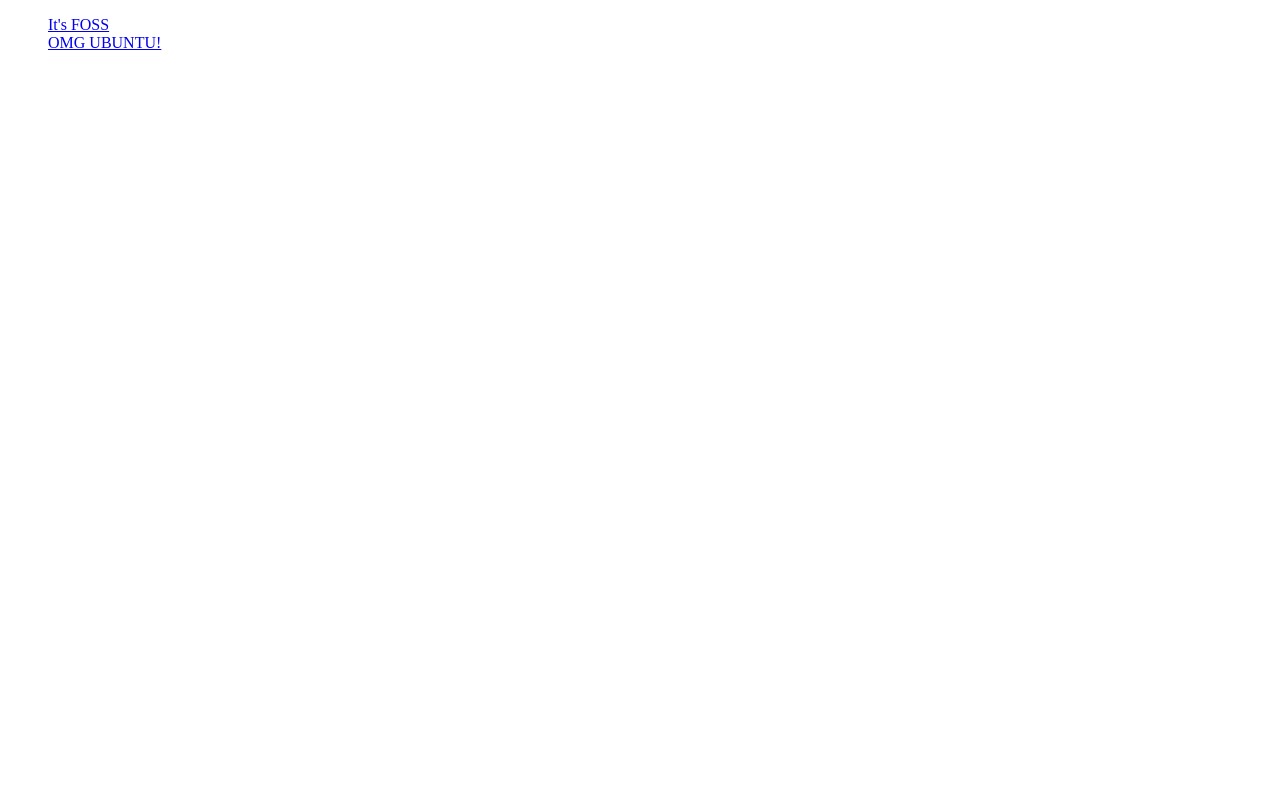
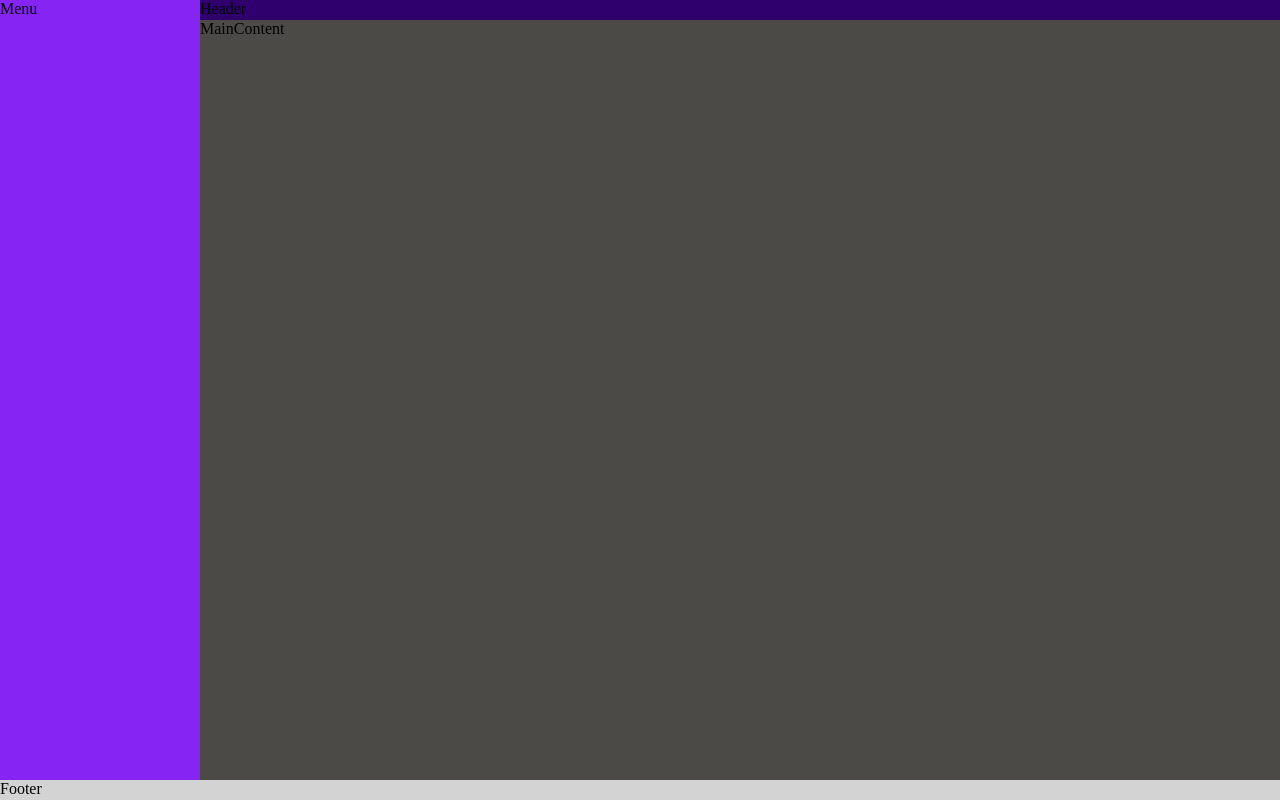
Before and after one commit to gigalomaniacx/GetAcademy, a plain HTML site: page Week_1/day_3/Index.html in a window 1280 px wide. Drawn offline with Linux system fonts and the light colour scheme.

Commit message:
started on the css grid exercise, but figured out that I should read a little more about css.

```diff
--- a/Week_1/day_3/Index.html
+++ b/Week_1/day_3/Index.html
@@ -1,5 +1,66 @@
 <!DOCTYPE html>
-<html>
+
+<html lang="en" xmlns="http://www.w3.org/1999/xhtml">
+<head>
+    <meta charset="utf-8" />
+    <title></title>
+    <style>
+        body {
+            padding: 0;
+            margin: 0;
+        }
+
+        div.page {
+            height: 100vh;
+            display: grid;
+            grid-template-columns: 200px 1fr;
+            grid-template-rows: 20px 10fr 20px;
+            grid-template-areas: 'menu header'
+                                 'menu mainContent'
+                                 'footer footer';
+        }
+
+        div.header {
+            background-color: rgb(47, 0, 109);
+            grid-area: header;
+        }
+
+        div.menu {
+            background-color: rgb(133, 36, 243);
+            grid-area: menu;
+        }
+
+        div.mainContent {
+            background-color: rgb(76, 74, 71);
+            grid-area: mainContent;
+        }
+
+        div.footer {
+            background-color: lightgrey;
+            grid-area: footer;
+        }
+
+        @media only screen and (max-width: 600px) {
+            div.page {
+                grid-template-columns: 1fr;
+                grid-template-rows: 20px 1fr 4fr 20px;
+                grid-template-areas: 'header'
+                                     'menu'
+                                     'mainContent'
+                                     'footer';
+            }
+
+        }
+    </style>
+</head>
+<body>
+    <div class="page">
+        <div class="header">Header</div>
+        <div class="menu">Menu</div>
+        <div class="mainContent">MainContent</div>
+        <div class="footer">Footer</div>
+    </div>
+    <!--
     <head>
         <title>Start page</title>
         <link rel="stylesheet" href="start.css">
@@ -8,4 +69,6 @@
         <li><a href="https://itsfoss.com/">It's FOSS</a></li>
         <li><a href="https://www.omgubuntu.co.uk/">OMG UBUNTU!</a></li>
     </ul>
+    -->
+</body>
 </html>
--- a/Week_1/day_3/start.css
+++ b/Week_1/day_3/start.css
@@ -1,3 +1,13 @@
-ul li {
-    list-style:none;
+body {
+    background-color: rgb(99, 93, 93);
 }
+
+ul, li {
+    list-style: none;
+    color:gold;
+}
+
+a:link, a:visited{
+    text-decoration: none;
+    color: inherit;
+}
```
